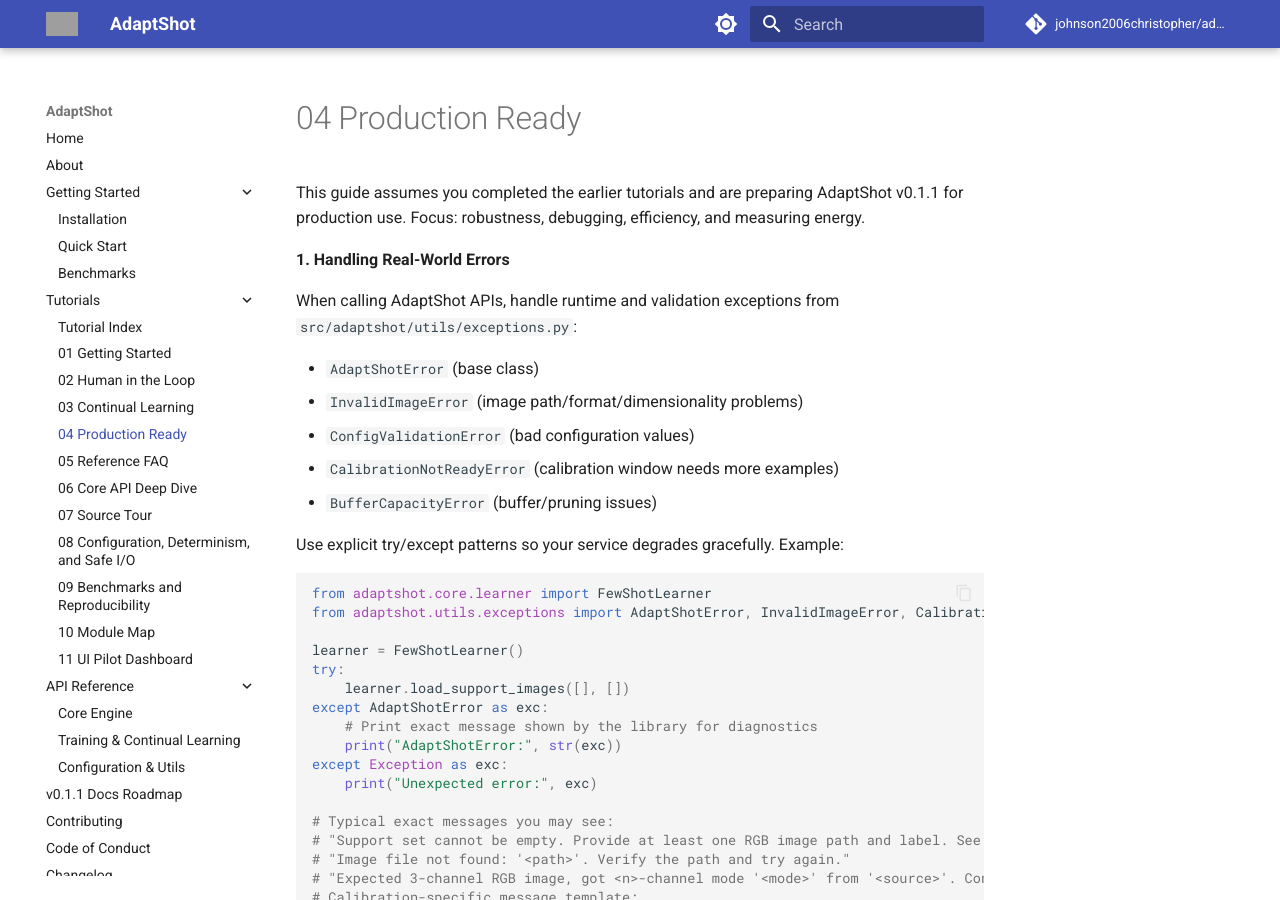
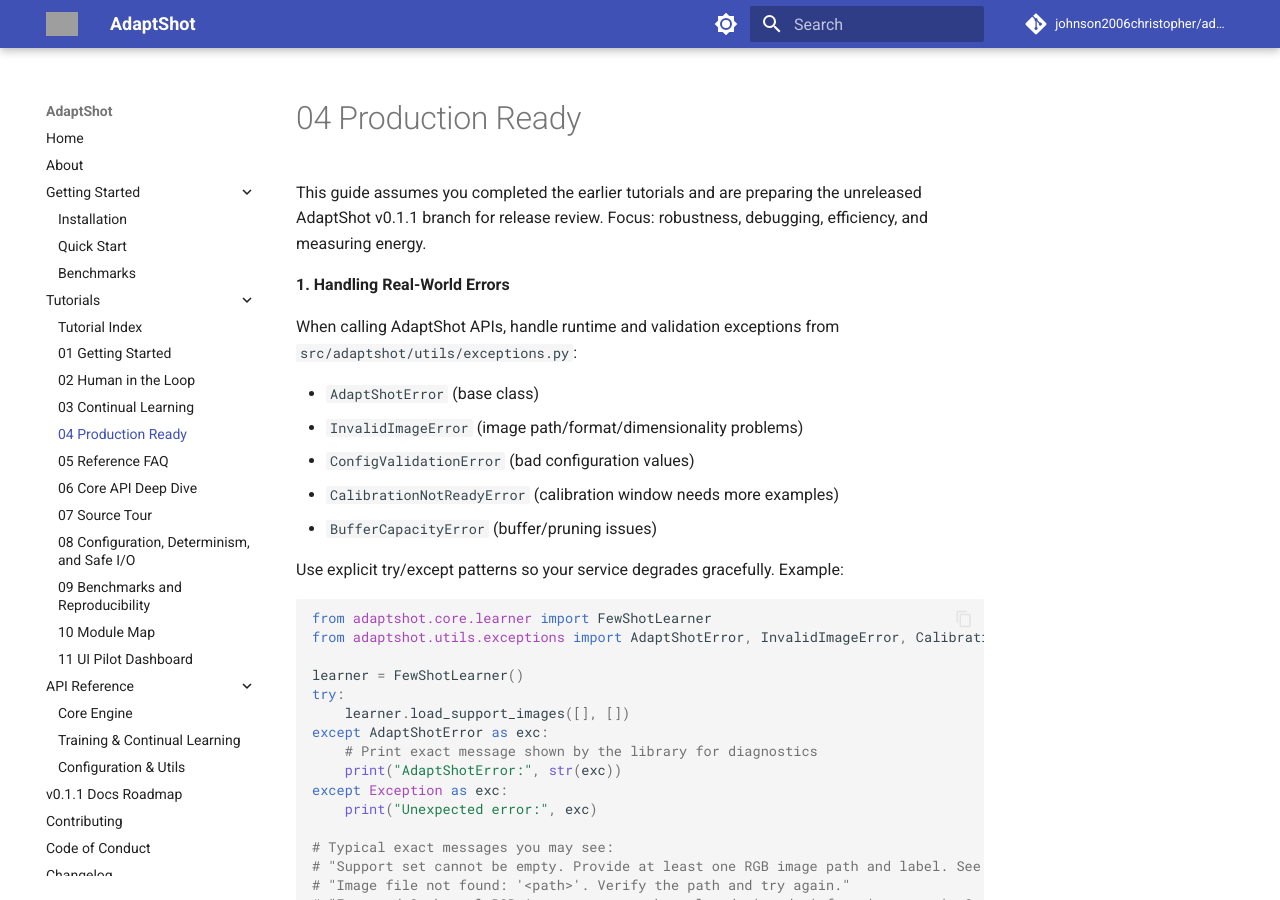
Before and after one commit to johnson2006christopher/adaptshot, an MkDocs documentation site: the page built from docs/tutorials/04_production_ready.md, in a window 1280 px wide and 900 px high. Built offline with MkDocs 1.6.1 and Material for MkDocs 9.7.7, drawn with Linux system fonts in a browser that asks for light colours; comment, search, counter and statistics services are not loaded; grey boxes are pictures that could not be loaded.

Commit message:
docs: update title and clarify context for release readiness in production_ready.md

```diff
--- a/docs/tutorials/04_production_ready.md
+++ b/docs/tutorials/04_production_ready.md
@@ -1,9 +1,9 @@
 ---
-title: "04 — Production Ready Checklist & Troubleshooting"
+title: "04 — Release Readiness Checklist & Troubleshooting"
 nav_order: 4
 ---
 
-This guide assumes you completed the earlier tutorials and are preparing AdaptShot v0.1.1 for production use. Focus: robustness, debugging, efficiency, and measuring energy.
+This guide assumes you completed the earlier tutorials and are preparing the unreleased AdaptShot v0.1.1 branch for release review. Focus: robustness, debugging, efficiency, and measuring energy.
 
 **1. Handling Real-World Errors**
 
```
